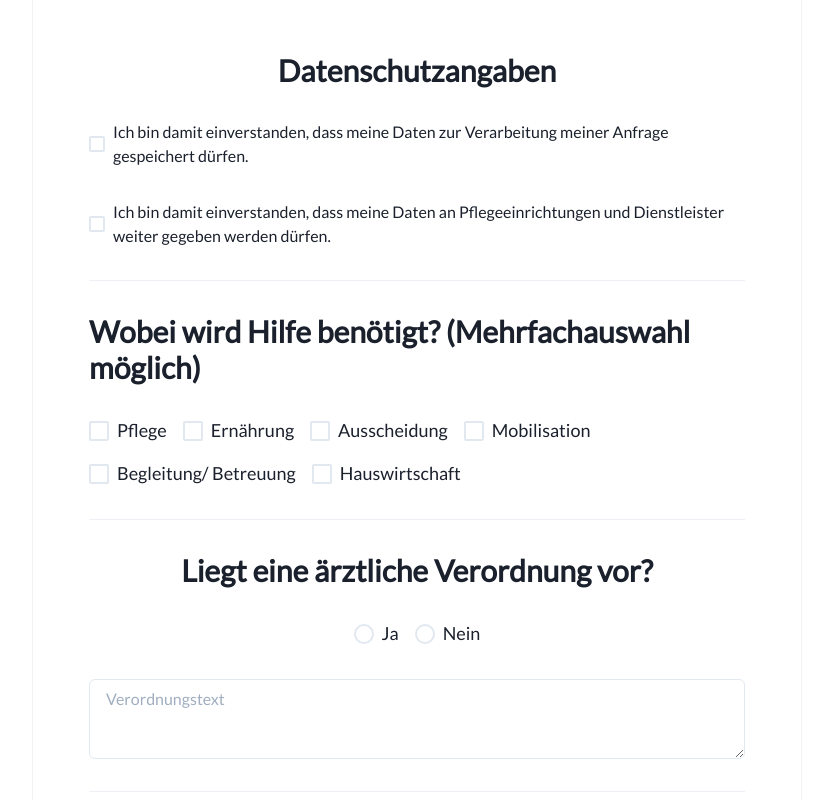
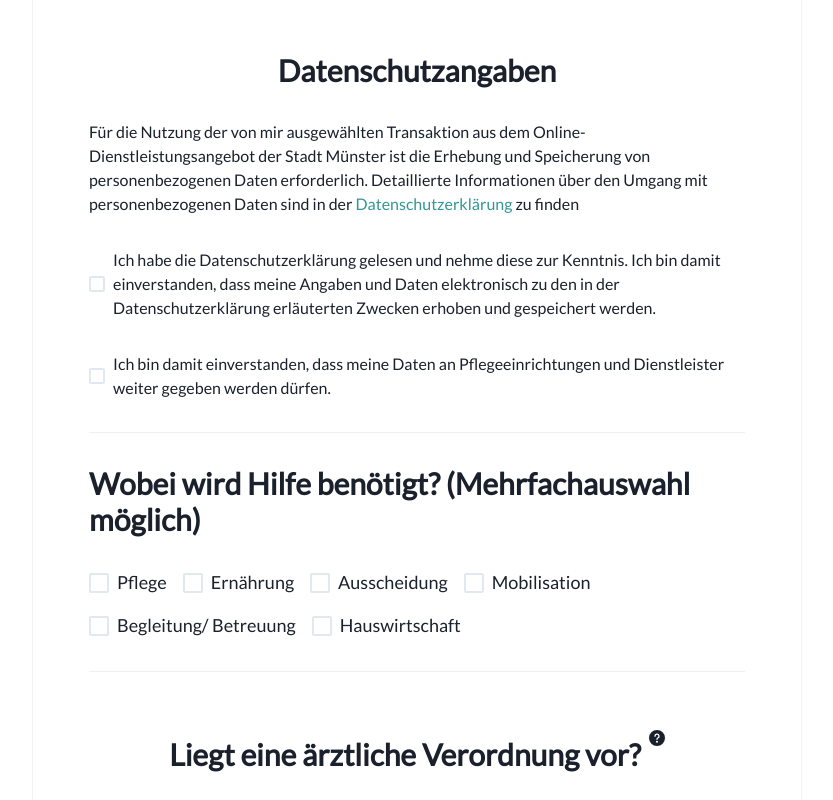
Before and after one commit to TamaraGunkel/MatchingPflege, a React (Create React App) app in the folder frontend/: page /create-inquiry in a window 1280 px wide. Shown: the part 260-1060 px from the top of the page, without its empty margins (223-1056 px from the left). Built offline with nearby package versions, Linux system fonts and the light colour scheme.

Commit message:
Datenschutzangaben

```diff
--- a/frontend/src/components/CreateInquiry/CreateInquiry.js
+++ b/frontend/src/components/CreateInquiry/CreateInquiry.js
@@ -27,8 +27,9 @@ import {
     FormLabel,
     InputGroup,
     InputLeftAddon,
+    Tooltip,
 } from '@chakra-ui/react';
-import {CheckCircleIcon, ArrowForwardIcon, CheckIcon} from '@chakra-ui/icons';
+import {CheckCircleIcon, ArrowForwardIcon, CheckIcon, QuestionIcon} from '@chakra-ui/icons';
 import {Link as RouterLink} from 'react-router-dom';
 
 const CreateInquiry = () => {
@@ -61,6 +62,7 @@ const CreateInquiry = () => {
   const [postal_code, setPostalcode] = React.useState("");
   const [city, setCity] = React.useState("");
 
+  const[accept, setAccept] = React.useState(false);
   const handleTabsChange = index => {
     // Do nothing, we won't allow changing tabs using the tabs itself.
   };
@@ -106,6 +108,8 @@ const CreateInquiry = () => {
         .then(data => console.log(data));
 */
   };
+
+  const alwaysTrue = true;
 
   const cityDistricts = [
     'Albachten (48163)',
@@ -165,9 +169,9 @@ const CreateInquiry = () => {
                <Heading mt={8} size="lg">
                 Datenschutzangaben
               </Heading>
-                <Checkbox onChange={value => {
-                  setServices(value);
-                }} >Ich bin damit einverstanden, dass meine Daten zur Verarbeitung meiner Anfrage gespeichert dürfen.</Checkbox>
+      <Text>Für die Nutzung der von mir ausgewählten Transaktion aus dem Online-Dienstleistungsangebot der Stadt Münster ist die Erhebung und Speicherung von personenbezogenen Daten erforderlich. Detaillierte Informationen über den Umgang mit personenbezogenen Daten sind in der <Link color="teal.500" href="#">Datenschutzerklärung</Link> zu finden</Text>
+                <Checkbox onChange={e => {setAccept(e);
+                }} >Ich habe die Datenschutzerklärung gelesen und nehme diese zur Kenntnis. Ich bin damit einverstanden, dass meine Angaben und Daten elektronisch zu den in der Datenschutzerklärung erläuterten Zwecken erhoben und gespeichert werden.</Checkbox>
                 <Checkbox onChange={value => {
                   setServices(value);
                 }} >Ich bin damit einverstanden, dass meine Daten an Pflegeeinrichtungen und Dienstleister weiter gegeben werden dürfen.</Checkbox>
@@ -203,9 +207,12 @@ const CreateInquiry = () => {
               </CheckboxGroup>
               <Divider />
 
+              <HStack>
               <Heading mt={8} size="lg">
                 Liegt eine ärztliche Verordnung vor?
               </Heading>
+      <Tooltip label="Die Verordnung einer häuslichen Krankenpflege erfolgt in der Regel durch einen Vertragsarzt, z.B. den Hausarzt. Die erste Verordnung ist längstens für 14 Tage möglich, die Folgeverordnung kann auch für einen längeren Zeitraum ausgestellt werden"><QuestionIcon/></Tooltip></HStack>
+
               <RadioGroup
                 defaultValue="false"
                 colorScheme="green"
@@ -263,6 +270,7 @@ const CreateInquiry = () => {
               </RadioGroup>
 
               <Button
+                isDisabled={!accept}
                 leftIcon={<ArrowForwardIcon />}
                 variant="solid"
                 onClick={() => setTabIndex(tabIndex + 1)}
```
Also changed, not shown: 2 other files (tests, documents, lock files or other folders).
